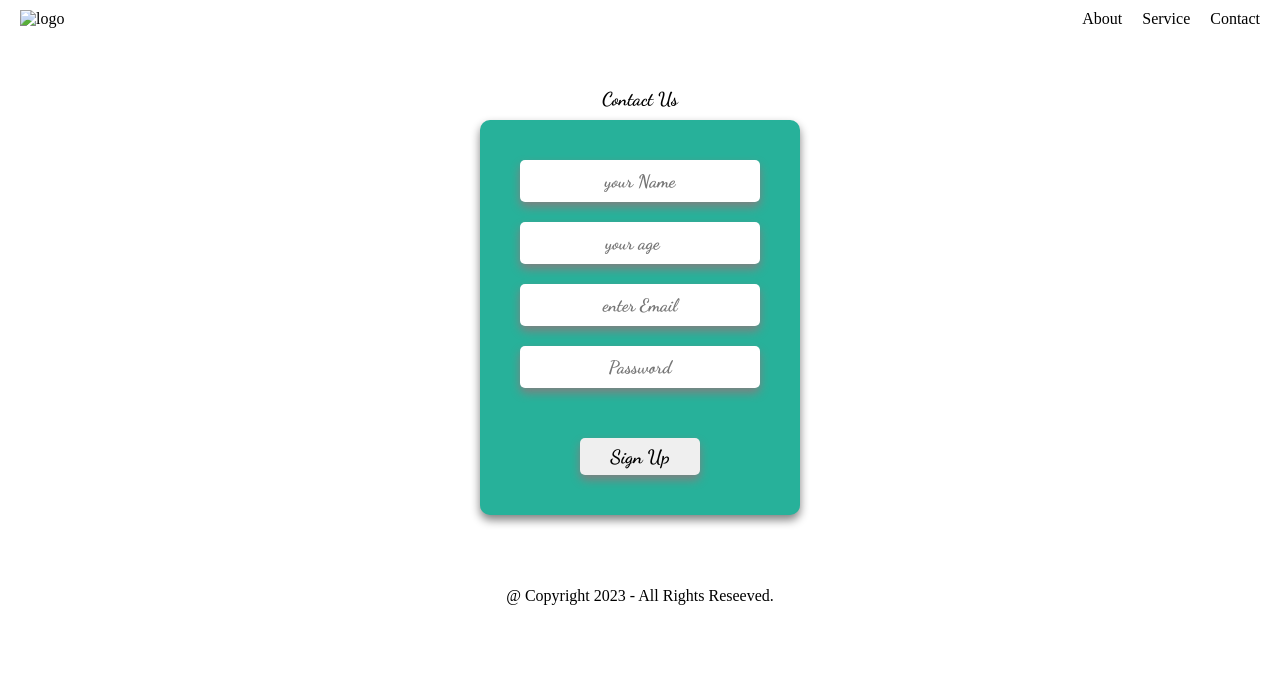
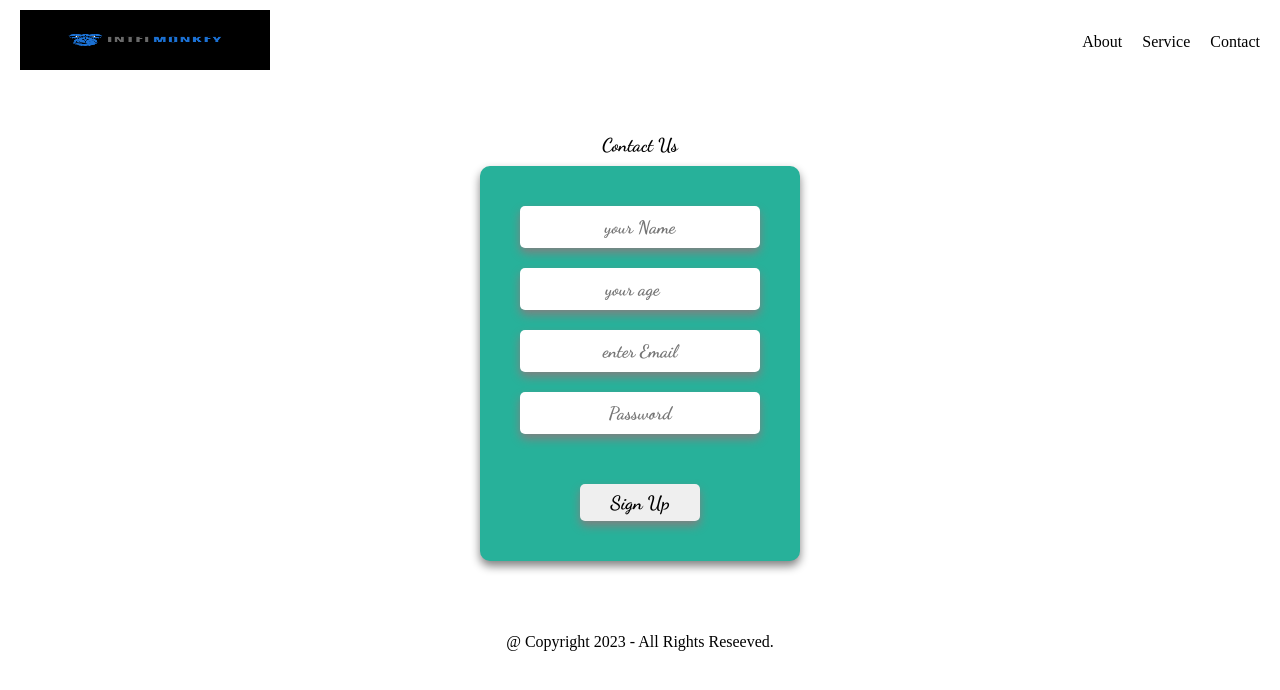
Before and after one commit to kuntaldev11/Login_page, a plain HTML site: page index.html in a window 1280 px wide. Drawn offline with Linux system fonts and the light colour scheme.

Commit message:
add logo image

```diff
--- a/index.html
+++ b/index.html
@@ -14,7 +14,7 @@
     <header>
         <div class="imglogo">
 
-            <img src="copyy.png" alt="logo" height="80" width="270">
+            <img src="logo.png" alt="logo" height="80" width="270">
 
         </div>
         <div class="header-list">
```
Also changed, not shown: logo.png (added).
